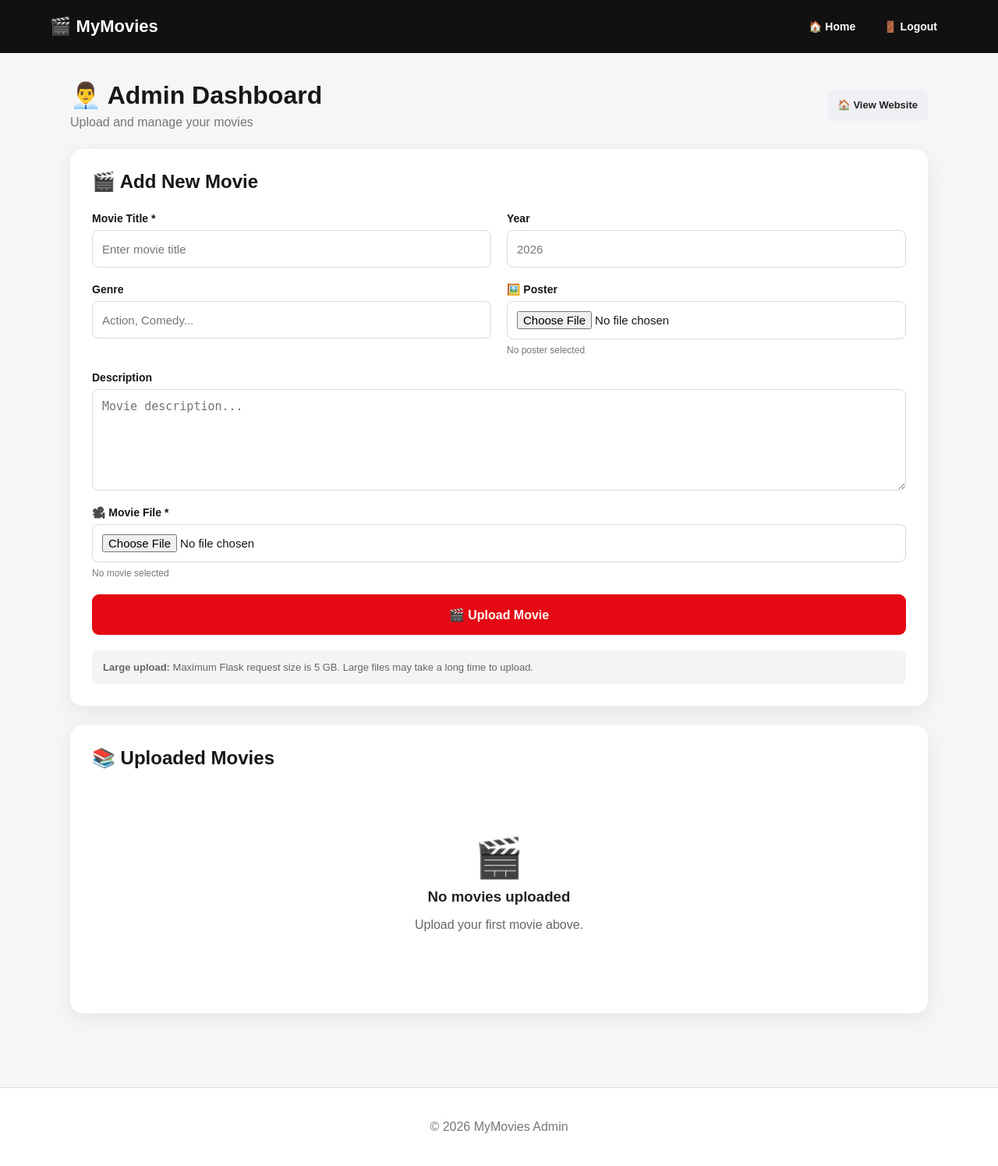
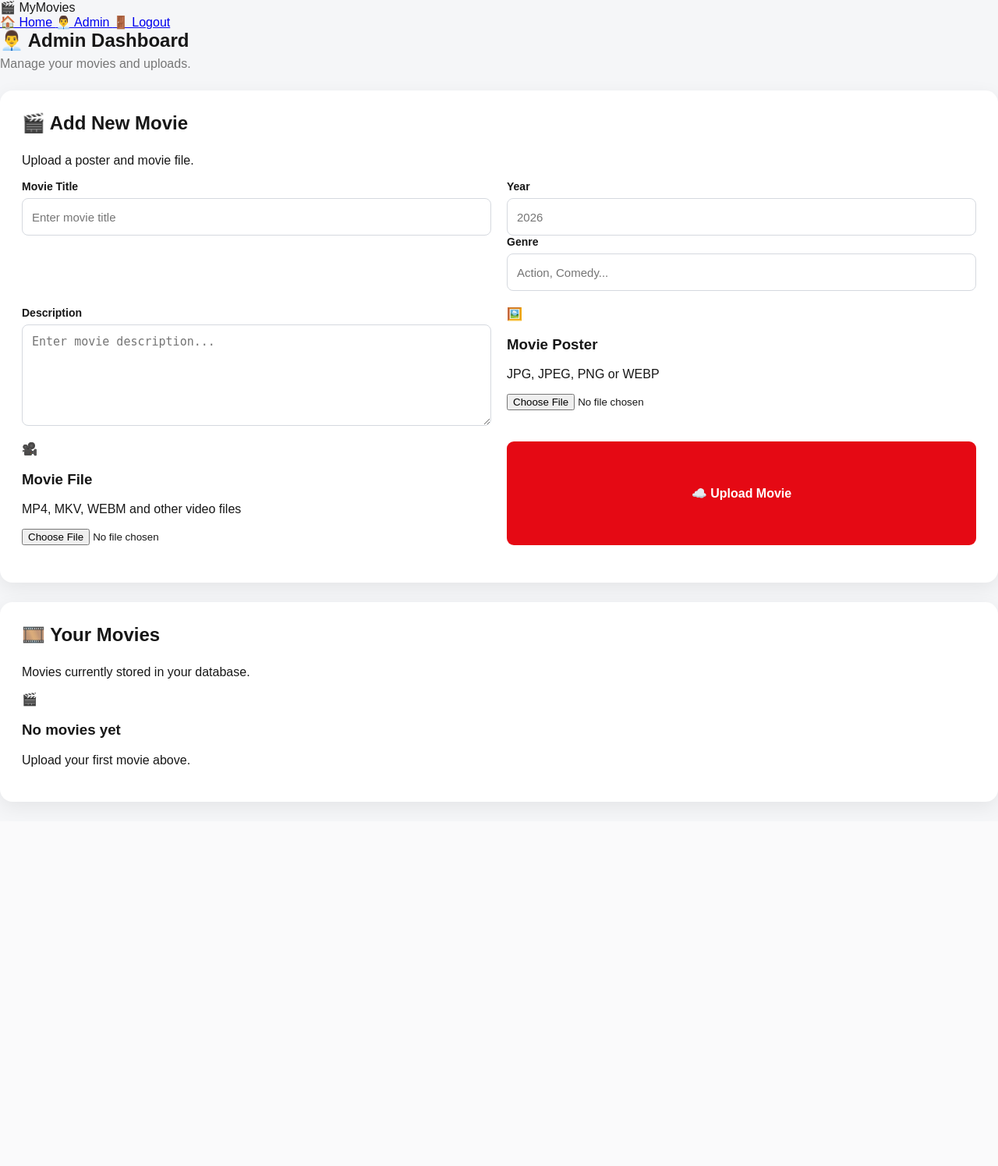
Before and after one commit to sabarinathansabari140-glitch/ymovies-website, a Flask app: template templates/admin.html in a window 1280 px wide. Shown: the whole page at 78% size. After the commit the page ends 1037 px from the top, so only its background shows below. Run offline with Flask 3, Linux system fonts and the light colour scheme; the template is opened without the code that fills it, so the values that code supplies are empty.

Commit message:
Add files via upload
Updated the admin dashboard HTML structure and improved the layout for better usability. Enhanced form elements and added JavaScript for file upload handling.

```diff
--- a/templates/admin.html
+++ b/templates/admin.html
@@ -10,7 +10,7 @@
         content="width=device-width, initial-scale=1.0"
     >
 
-    <title>Admin Dashboard - MyMovies</title>
+    <title>MyMovies - Admin</title>
 
     <link
         rel="stylesheet"
@@ -19,27 +19,32 @@
 
 </head>
 
-
 <body>
 
+<!-- ======================================================
+     HEADER
+====================================================== -->
 
-<header class="navbar">
+<header class="topbar">
 
-    <a
-        href="{{ url_for('home') }}"
-        class="logo"
-    >
+    <div class="brand">
         🎬 MyMovies
-    </a>
+    </div>
 
-
-    <nav>
+    <nav class="nav">
 
         <a href="{{ url_for('home') }}">
             🏠 Home
         </a>
 
-        <a href="{{ url_for('logout') }}">
+        <a href="{{ url_for('admin') }}">
+            👨‍💼 Admin
+        </a>
+
+        <a
+            class="logout"
+            href="{{ url_for('logout') }}"
+        >
             🚪 Logout
         </a>
 
@@ -48,11 +53,18 @@
 </header>
 
 
+<!-- ======================================================
+     MAIN
+====================================================== -->
 
-<main class="admin-page">
+<main class="admin-container">
 
 
-    <div class="admin-header">
+    <!-- ==================================================
+         PAGE TITLE
+    ================================================== -->
+
+    <section class="admin-header">
 
         <div>
 
@@ -61,49 +73,85 @@
             </h1>
 
             <p>
-                Upload and manage your movies
+                Manage your movies and uploads.
+            </p>
+
+        </div>
+
+    </section>
+
+
+    <!-- ==================================================
+         FLASH MESSAGES
+    ================================================== -->
+
+    {% with messages = get_flashed_messages(
+        with_categories=true
+    ) %}
+
+        {% if messages %}
+
+            <div class="messages">
+
+                {% for category, message in messages %}
+
+                    <div
+                        class="message {{ category }}"
+                    >
+
+                        {{ message }}
+
+                    </div>
+
+                {% endfor %}
+
+            </div>
+
+        {% endif %}
+
+    {% endwith %}
+
+
+    <!-- ==================================================
+         ADD MOVIE
+    ================================================== -->
+
+    <section class="admin-card">
+
+        <div class="card-title">
+
+            <h2>
+                🎬 Add New Movie
+            </h2>
+
+            <p>
+                Upload a poster and movie file.
             </p>
 
         </div>
 
 
-        <a
-            href="{{ url_for('home') }}"
-            class="secondary-button"
-        >
-            🏠 View Website
-        </a>
-
-    </div>
-
-
-
-    <!-- UPLOAD CARD -->
-
-    <section class="admin-card">
-
-        <h2>
-            🎬 Add New Movie
-        </h2>
-
-
         <form
-            id="uploadForm"
+            action="{{ url_for('add_movie') }}"
             method="POST"
-            action="{{ url_for('add_movie') }}"
             enctype="multipart/form-data"
             class="movie-form"
         >
 
 
+            <!-- ==========================================
+                 TITLE
+            =========================================== -->
+
             <div class="form-group">
 
-                <label>
-                    Movie Title *
+                <label for="title">
+                    Movie Title
                 </label>
 
                 <input
                     type="text"
+                    id="title"
                     name="title"
                     placeholder="Enter movie title"
                     required
@@ -112,14 +160,21 @@
             </div>
 
 
+            <!-- ==========================================
+                 YEAR + GENRE
+            =========================================== -->
+
+            <div class="form-row">
+
                 <div class="form-group">
 
-                <label>
+                    <label for="year">
                         Year
                     </label>
 
                     <input
                         type="text"
+                        id="year"
                         name="year"
                         placeholder="2026"
                     >
@@ -129,201 +184,248 @@
 
                 <div class="form-group">
 
-                <label>
+                    <label for="genre">
                         Genre
                     </label>
 
                     <input
                         type="text"
+                        id="genre"
                         name="genre"
                         placeholder="Action, Comedy..."
                     >
 
                 </div>
 
+            </div>
+
+
+            <!-- ==========================================
+                 DESCRIPTION
+            =========================================== -->
 
             <div class="form-group">
 
-                <label>
-                    🖼️ Poster
-                </label>
-
-                <input
-                    type="file"
-                    name="poster"
-                    id="poster"
-                    accept=".jpg,.jpeg,.png,.webp"
-                >
-
-                <small id="posterName">
-                    No poster selected
-                </small>
-
-            </div>
-
-
-            <div class="form-group full">
-
-                <label>
+                <label for="description">
                     Description
                 </label>
 
                 <textarea
+                    id="description"
                     name="description"
-                    placeholder="Movie description..."
+                    rows="5"
+                    placeholder="Enter movie description..."
                 ></textarea>
 
             </div>
 
 
-            <div class="form-group full">
+            <!-- ==========================================
+                 POSTER
+            =========================================== -->
 
-                <label>
-                    🎥 Movie File *
-                </label>
+            <div class="upload-box">
+
+                <div class="upload-icon">
+                    🖼️
+                </div>
+
+                <div class="upload-content">
+
+                    <h3>
+                        Movie Poster
+                    </h3>
+
+                    <p>
+                        JPG, JPEG, PNG or WEBP
+                    </p>
 
                     <input
                         type="file"
-                    name="movie_file"
-                    id="movieFile"
-                    accept=".mp4,.webm,.m4v,.ogg"
+                        id="poster"
+                        name="poster"
+                        accept="image/jpeg,image/png,image/webp"
                         required
                     >
 
-                <small id="movieName">
-                    No movie selected
-                </small>
+                </div>
 
             </div>
 
 
-            <div class="form-group full">
+            <!-- ==========================================
+                 MOVIE
+            =========================================== -->
 
-                <button
-                    type="submit"
-                    id="uploadButton"
-                    class="upload-button"
+            <div class="upload-box movie-upload">
+
+                <div class="upload-icon">
+                    🎥
+                </div>
+
+                <div class="upload-content">
+
+                    <h3>
+                        Movie File
+                    </h3>
+
+                    <p>
+                        MP4, MKV, WEBM and other video files
+                    </p>
+
+                    <input
+                        type="file"
+                        id="movie_file"
+                        name="movie_file"
+                        accept="video/*"
+                        required
                     >
-                    🎬 Upload Movie
-                </button>
+
+                </div>
 
             </div>
 
 
-        </form>
+            <!-- ==========================================
+                 UPLOAD BUTTON
+            =========================================== -->
+
+            <button
+                type="submit"
+                class="upload-button"
+                id="uploadButton"
+            >
+
+                ☁️ Upload Movie
+
+            </button>
 
 
-        <div class="upload-info">
+            <!-- ==========================================
+                 UPLOAD STATUS
+            =========================================== -->
 
-            <strong>Large upload:</strong>
-
-            Maximum Flask request size is 5 GB.
-
-            Large files may take a long time to upload.
+            <div
+                id="uploadStatus"
+                class="upload-status"
+            >
 
             </div>
+
+        </form>
 
     </section>
 
 
-
-    <!-- MOVIES -->
+    <!-- ==================================================
+         MOVIE LIST
+    ================================================== -->
 
     <section class="admin-card">
 
+        <div class="card-title">
+
             <h2>
-            📚 Uploaded Movies
+                🎞️ Your Movies
             </h2>
+
+            <p>
+                Movies currently stored in your database.
+            </p>
+
+        </div>
 
 
         {% if movies %}
 
-
-        <div class="admin-movie-list">
-
+            <div class="movie-admin-list">
 
                 {% for movie in movies %}
 
-
-            <div class="admin-movie">
+                    <div class="movie-admin-item">
 
 
-                {% if movie['poster'] %}
+                        <!-- POSTER -->
+
+                        <div class="admin-poster">
+
+                            {% if movie.drive_poster_id %}
 
                                 <img
                                     src="{{ url_for(
-                        'serve_poster',
-                        filename=movie['poster']
+                                        'poster',
+                                        movie_id=movie.id
                                     ) }}"
-                    alt="{{ movie['title'] }}"
+                                    alt="{{ movie.title }}"
                                 >
 
                             {% else %}
 
-                <div class="admin-poster-placeholder">
+                                <div class="no-poster">
                                     🎬
                                 </div>
 
                             {% endif %}
 
+                        </div>
+
+
+                        <!-- DETAILS -->
 
                         <div class="admin-movie-info">
 
                             <h3>
-                        {{ movie['title'] }}
+                                {{ movie.title }}
                             </h3>
 
                             <p>
 
-                        {% if movie['year'] %}
-                            {{ movie['year'] }}
+                                {% if movie.year %}
+                                    📅 {{ movie.year }}
                                 {% endif %}
 
-                        {% if movie['genre'] %}
-                            • {{ movie['genre'] }}
+                                {% if movie.genre %}
+                                    &nbsp; • &nbsp;
+                                    🎭 {{ movie.genre }}
                                 {% endif %}
 
                             </p>
 
+                            {% if movie.description %}
+
+                                <p class="description">
+
+                                    {{ movie.description }}
+
+                                </p>
+
+                            {% endif %}
+
+                            <a
+                                href="{{ url_for(
+                                    'movie',
+                                    movie_id=movie.id
+                                ) }}"
+                                class="view-button"
+                            >
+
+                                ▶️ View Movie
+
+                            </a>
+
                         </div>
 
 
-                <div class="admin-movie-actions">
+                        <!-- DELETE -->
 
-
-                    <a
-                        href="{{ url_for(
-                            'movie_details',
-                            movie_id=movie['id']
-                        ) }}"
-                        class="view-button"
-                    >
-                        ▶ View
-                    </a>
-
-
-                    {% if movie['movie_file'] %}
-
-                    <a
-                        href="{{ url_for(
-                            'serve_video',
-                            filename=movie['movie_file']
-                        ) }}"
-                        class="download-button"
-                        download
-                    >
-                        ⬇ Download
-                    </a>
-
-                    {% endif %}
-
+                        <div class="admin-actions">
 
                             <form
-                        method="POST"
                                 action="{{ url_for(
                                     'delete_movie',
-                            movie_id=movie['id']
+                                    movie_id=movie.id
                                 ) }}"
+                                method="POST"
                                 onsubmit="return confirm(
                                     'Delete this movie?'
                                 );"
@@ -333,34 +435,31 @@
                                     type="submit"
                                     class="delete-button"
                                 >
-                            🗑 Delete
+
+                                    🗑️ Delete
+
                                 </button>
 
                             </form>
-
 
                         </div>
 
                     </div>
 
-
                 {% endfor %}
-
 
             </div>
 
-
         {% else %}
 
+            <div class="empty-state">
 
-        <div class="empty">
-
-            <div class="empty-icon">
+                <div>
                     🎬
                 </div>
 
                 <h3>
-                No movies uploaded
+                    No movies yet
                 </h3>
 
                 <p>
@@ -368,7 +467,6 @@
                 </p>
 
             </div>
-
 
         {% endif %}
 
@@ -378,102 +476,118 @@
 </main>
 
 
-
-<footer>
-
-    <p>
-        © 2026 MyMovies Admin
-    </p>
-
-</footer>
-
-
+<!-- ======================================================
+     JAVASCRIPT
+====================================================== -->
 
 <script>
 
-const poster =
-    document.getElementById("poster");
-
-const movieFile =
-    document.getElementById("movieFile");
-
-const posterName =
-    document.getElementById("posterName");
-
-const movieName =
-    document.getElementById("movieName");
-
-const uploadForm =
-    document.getElementById("uploadForm");
+const form = document.querySelector(".movie-form");
 
 const uploadButton =
     document.getElementById("uploadButton");
 
+const uploadStatus =
+    document.getElementById("uploadStatus");
 
-poster.addEventListener(
+const movieInput =
+    document.getElementById("movie_file");
+
+const posterInput =
+    document.getElementById("poster");
+
+
+if (form) {
+
+    form.addEventListener(
+        "submit",
+        function () {
+
+            uploadButton.disabled = true;
+
+            uploadButton.innerHTML =
+                "⏳ Uploading...";
+
+            uploadStatus.innerHTML =
+                "Please wait. Do not close this page while the files are uploading.";
+
+        }
+    );
+
+}
+
+
+if (movieInput) {
+
+    movieInput.addEventListener(
         "change",
         function () {
 
-        if (this.files.length > 0) {
+            if (
+                movieInput.files &&
+                movieInput.files.length > 0
+            ) {
 
-            posterName.textContent =
-                this.files[0].name;
+                const file =
+                    movieInput.files[0];
+
+                const sizeGB =
+                    file.size /
+                    (1024 * 1024 * 1024);
+
+                if (sizeGB >= 1) {
+
+                    uploadStatus.innerHTML =
+                        "🎥 Selected movie: " +
+                        sizeGB.toFixed(2) +
+                        " GB";
 
                 } else {
 
-            posterName.textContent =
-                "No poster selected";
+                    const sizeMB =
+                        file.size /
+                        (1024 * 1024);
+
+                    uploadStatus.innerHTML =
+                        "🎥 Selected movie: " +
+                        sizeMB.toFixed(1) +
+                        " MB";
+
+                }
 
             }
 
         }
     );
 
+}
 
-movieFile.addEventListener(
+
+if (posterInput) {
+
+    posterInput.addEventListener(
         "change",
         function () {
 
-        if (this.files.length > 0) {
+            if (
+                posterInput.files &&
+                posterInput.files.length > 0
+            ) {
 
-            const file =
-                this.files[0];
-
-            const gb =
-                file.size /
-                (1024 * 1024 * 1024);
-
-            movieName.textContent =
-                file.name +
-                " — " +
-                gb.toFixed(2) +
-                " GB";
-
-        } else {
-
-            movieName.textContent =
-                "No movie selected";
+                uploadStatus.innerHTML =
+                    "🖼️ Poster selected: " +
+                    posterInput.files[0].name;
 
             }
 
         }
     );
 
-
-uploadForm.addEventListener(
-    "submit",
-    function () {
-
-        uploadButton.disabled = true;
-
-        uploadButton.textContent =
-            "⏳ Uploading... Please wait";
-
 }
-);
 
 </script>
 
 
 </body>
+
 </html>
```
Lines whose indentation alone changed are shown as unchanged.
